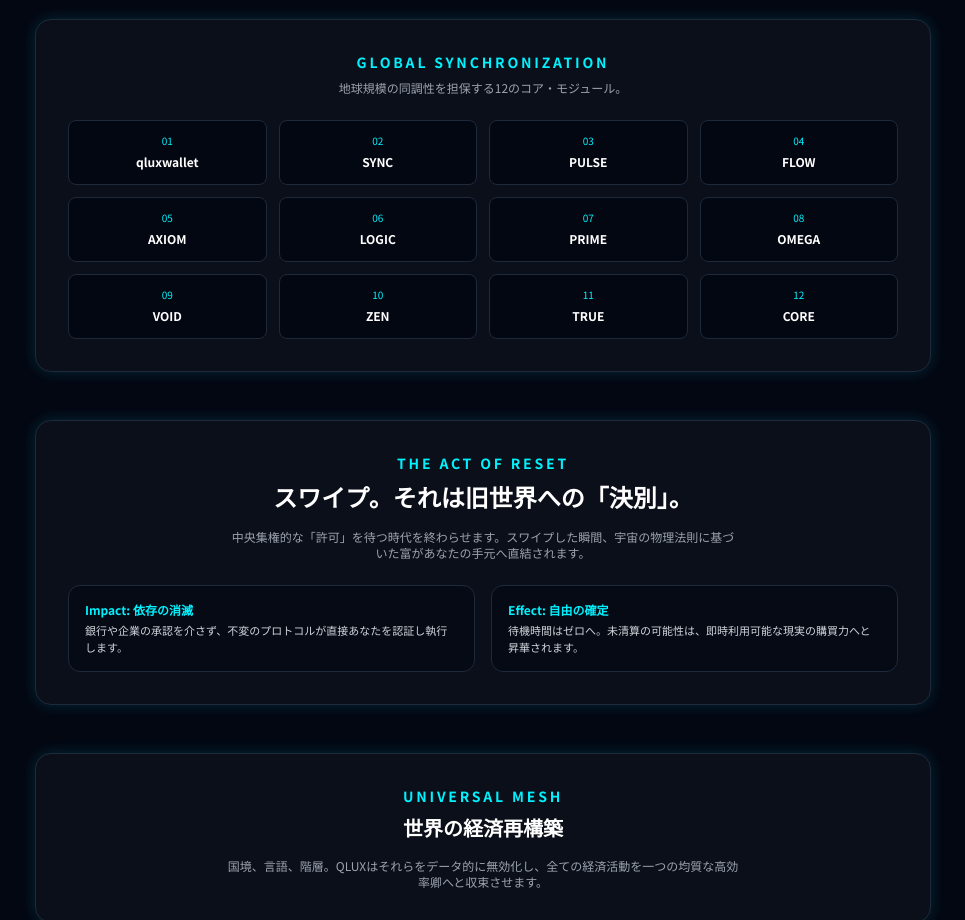
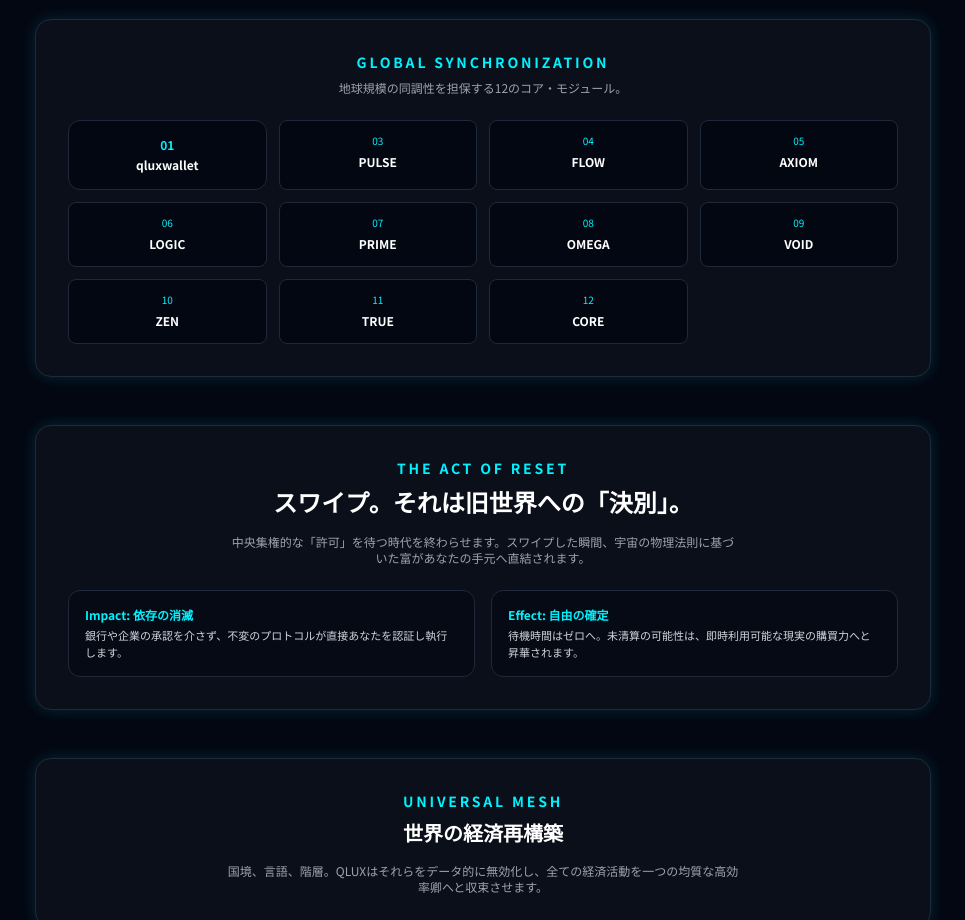
Before and after one commit to qluxtech/bsv, a plain HTML site: page index.html in a window 1280 px wide. Shown: the part 1740-2660 px from the top of the page, without its empty margins (157-1122 px from the left). Drawn offline with nearby package versions, Linux system fonts and the light colour scheme.

Commit message:
Replace div with link for qluxwallet section

```diff
--- a/index.html
+++ b/index.html
@@ -332,8 +332,7 @@
         <h3 class="text-sm uppercase tracking-[0.2em] text-qlux-cyan font-bold mb-2">GLOBAL SYNCHRONIZATION</h3>
         <p class="text-xs text-gray-400 mb-6">地球規模の同調性を担保する12のコア・モジュール。</p>
         <div class="grid grid-cols-2 sm:grid-cols-4 gap-3">
-            <div onclick="toggleWhiteGlow(this)" class="interactive-glow cursor-pointer border border-qlux-border bg-qlux-dark rounded-lg p-3 text-center transition-all"><span class="text-[10px] text-qlux-cyan block">01</span><span class="text-xs font-bold text-white">qluxwallet</span></div>
-            <div onclick="toggleWhiteGlow(this)" class="interactive-glow cursor-pointer border border-qlux-border bg-qlux-dark rounded-lg p-3 text-center transition-all"><span class="text-[10px] text-qlux-cyan block">02</span><span class="text-xs font-bold text-white">SYNC</span></div>
+            <a href="wallet.html" class="block interactive-glow cursor-pointer border border-qlux-border bg-qlux-dark rounded-xl p-4 text-center"><div class="text-xs text-qlux-cyan font-bold">01</div><div class="text-white text-xs font-semibold mt-1">qluxwallet</div></a>
             <div onclick="toggleWhiteGlow(this)" class="interactive-glow cursor-pointer border border-qlux-border bg-qlux-dark rounded-lg p-3 text-center transition-all"><span class="text-[10px] text-qlux-cyan block">03</span><span class="text-xs font-bold text-white">PULSE</span></div>
             <div onclick="toggleWhiteGlow(this)" class="interactive-glow cursor-pointer border border-qlux-border bg-qlux-dark rounded-lg p-3 text-center transition-all"><span class="text-[10px] text-qlux-cyan block">04</span><span class="text-xs font-bold text-white">FLOW</span></div>
             <div onclick="toggleWhiteGlow(this)" class="interactive-glow cursor-pointer border border-qlux-border bg-qlux-dark rounded-lg p-3 text-center transition-all"><span class="text-[10px] text-qlux-cyan block">05</span><span class="text-xs font-bold text-white">AXIOM</span></div>
```
